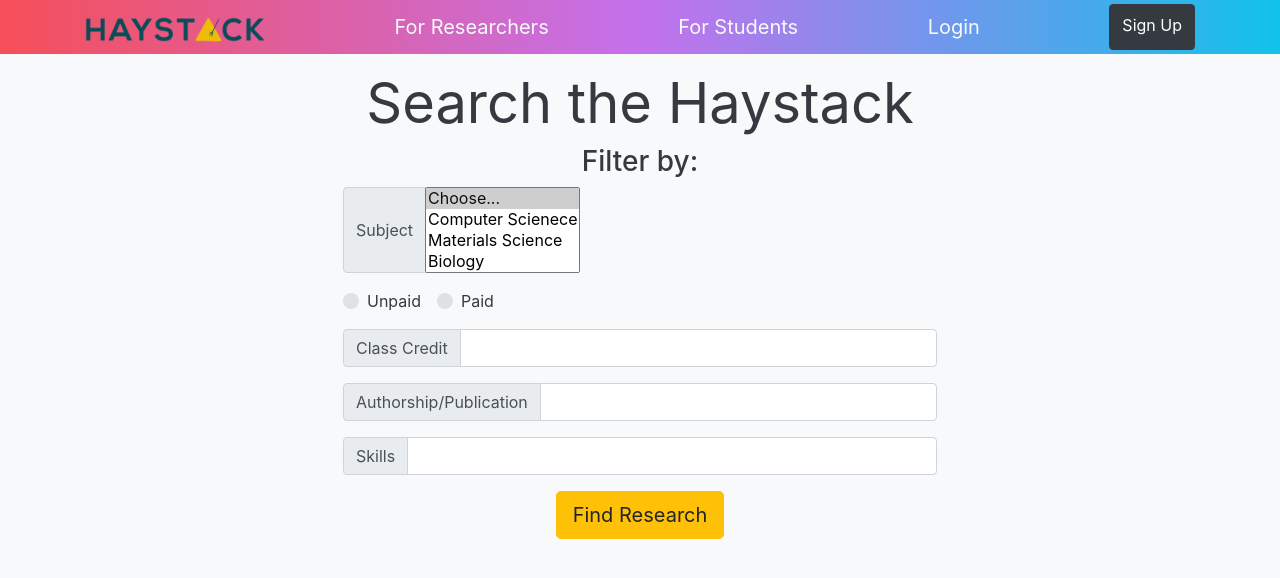
After one commit to tonypan2000/Haystack, a PHP site: page /search_student.html in a window 1280 px wide. The commit adds this page. Shown: the top 578 px of the page. Run offline with PHP 8.4, Linux system fonts and the light colour scheme.

Commit message:
implement search pages

```diff
--- /dev/null
+++ b/credentials.json
@@ -0,0 +1 @@
+{"web":{"client_id":"796325909617-kh08o4a9o04gc5i1tkvmudgvheq1esj7.apps.googleusercontent.com","project_id":"haystack-1543012627386","auth_uri":"https://accounts.google.com/o/oauth2/auth","token_uri":"https://www.googleapis.com/oauth2/v3/token","auth_provider_x509_cert_url":"https://www.googleapis.com/oauth2/v1/certs","client_secret":"ZrqFBb6x4677FWLK7TYFmJSj"}}
--- a/login.html
+++ b/login.html
@@ -2,11 +2,12 @@
 <html lang="en">
 <head>
     <meta charset="utf-8">
-    <title>For Students | Haystack</title>
     <meta name="viewport" content="width=device-width, initial-scale=1">
+    <meta name="google-signin-client_id" content="796325909617-kh08o4a9o04gc5i1tkvmudgvheq1esj7.apps.googleusercontent.com">
     <link rel="icon" href="icon.jpg" type="image/x-icon">
     <link rel="stylesheet" href="https://stackpath.bootstrapcdn.com/bootstrap/4.1.3/css/bootstrap.min.css" integrity="sha384-MCw98/SFnGE8fJT3GXwEOngsV7Zt27NXFoaoApmYm81iuXoPkFOJwJ8ERdknLPMO" crossorigin="anonymous">
     <link rel="stylesheet" href="styles.css">
+    <title>For Students | Haystack</title>
 </head>
 <body class="bg-light">
     <nav class="site-header sticky-top py-1">
@@ -52,6 +53,7 @@
     <script src="https://code.jquery.com/jquery-3.3.1.slim.min.js" integrity="sha384-q8i/X+965DzO0rT7abK41JStQIAqVgRVzpbzo5smXKp4YfRvH+8abtTE1Pi6jizo" crossorigin="anonymous"></script>
     <script src="https://stackpath.bootstrapcdn.com/bootstrap/4.1.3/js/bootstrap.min.js" integrity="sha384-ChfqqxuZUCnJSK3+MXmPNIyE6ZbWh2IMqE241rYiqJxyMiZ6OW/JmZQ5stwEULTy" crossorigin="anonymous"></script>
     <script src="https://cdnjs.cloudflare.com/ajax/libs/popper.js/1.14.3/umd/popper.min.js" integrity="sha384-ZMP7rVo3mIykV+2+9J3UJ46jBk0WLaUAdn689aCwoqbBJiSnjAK/l8WvCWPIPm49" crossorigin="anonymous"></script>
+    <script src="https://apis.google.com/js/platform.js" async defer></script>
 </footer>
 </body>
 </html>
--- /dev/null
+++ b/search_student.html
@@ -0,0 +1,80 @@
+<!DOCTYPE html>
+<html lang="en">
+<head>
+  <meta charset="utf-8">
+  <meta name="google-signin-client_id" content="796325909617-kh08o4a9o04gc5i1tkvmudgvheq1esj7.apps.googleusercontent.com">
+  <title>Student Search | Haystack</title>
+  <meta name="viewport" content="width=device-width, initial-scale=1">
+  <link rel="icon" href="icon.jpg" type="image/x-icon">
+  <link rel="stylesheet" href="https://stackpath.bootstrapcdn.com/bootstrap/4.1.3/css/bootstrap.min.css" integrity="sha384-MCw98/SFnGE8fJT3GXwEOngsV7Zt27NXFoaoApmYm81iuXoPkFOJwJ8ERdknLPMO" crossorigin="anonymous">
+  <link rel="stylesheet" href="styles.css">
+</head>
+<body class="bg-light">
+  <nav class="site-header sticky-top py-1">
+    <div class="container d-flex flex-column flex-md-row justify-content-between">
+      <a class="py-2 d-none d-md-inline-block text-light" href="index.html"><img src="logo.png" alt="HAYSTACK" width="180" height="26"></a>
+      <a class="py-2 d-none d-md-inline-block text-light" href="researcher.html">For Researchers</a>
+      <a class="py-2 d-none d-md-inline-block text-light" href="student.html">For Students</a>
+      <a class="py-2 d-none d-md-inline-block text-light" href="login.html">Login</a>
+      <a class="py-2 d-none d-md-inline-block btn btn-dark" href="signup.html">Sign Up</a>
+    </div>
+  </nav>
+  <div class="position-relative overflow-hidden m-md-3 text-center text-dark">
+    <h1 class="display-4 font-weight-normal">Search the Haystack</h1>
+    <div class="col-sm-6 mobile-pull mx-auto">
+      <h3> Filter by: </h3>
+      <div class="input-group mb-3">
+        <div class="input-group-prepend">
+          <label class="input-group-text" for="inputGroupSelect01">Subject</label>
+        </div>
+        <select id="selectpicker" multiple="multiple">
+          <option selected>Choose...</option>
+          <option value="1">Computer Scienece</option>
+          <option value="2">Materials Science</option>
+          <option value="3">Biology</option>
+          <option value="4">Computer Scienece</option>
+          <option value="5">Computer Scienece</option>
+          <option value="6">Computer Scienece</option>
+          <option value="7">Computer Scienece</option>
+          <option value="8">Computer Scienece</option>
+          <option value="9">Computer Scienece</option>
+        </select>
+      </div>
+      <div class="input-group mb-3">
+        <div class="custom-control custom-radio custom-control-inline">
+          <input type="radio" id="customRadioInline1" name="customRadioInline1" class="custom-control-input">
+          <label class="custom-control-label" for="customRadioInline1">Unpaid</label>
+        </div>
+        <div class="custom-control custom-radio custom-control-inline">
+          <input type="radio" id="customRadioInline2" name="customRadioInline1" class="custom-control-input">
+          <label class="custom-control-label" for="customRadioInline2">Paid</label>
+        </div>
+      </div>
+      <div class="input-group mb-3">
+        <div class="input-group-prepend">
+          <label class="input-group-text" for="inputGroupSelect01">Class Credit</label>
+        </div>
+        <input type="text" class="form-control" placeholder="" aria-label="" aria-describedby="basic-addon1">
+      </div>
+      <div class="input-group mb-3">
+        <div class="input-group-prepend">
+          <label class="input-group-text" for="inputGroupSelect01">Authorship/Publication</label>
+        </div>
+        <input type="text" class="form-control" placeholder="" aria-label="" aria-describedby="basic-addon1">
+      </div>
+      <div class="input-group mb-3">
+        <div class="input-group-prepend">
+          <label class="input-group-text" for="inputGroupSelect01">Skills</label>
+        </div>
+        <input type="text" class="form-control" placeholder="" aria-label="" aria-describedby="basic-addon1">
+      </div>
+    </div>
+    <a class="btn btn-lg btn-warning" href="#">Find Research</a>
+  </div>
+  <footer>
+    <script src="https://code.jquery.com/jquery-3.3.1.min.js" integrity="sha256-FgpCb/KJQlLNfOu91ta32o/NMZxltwRo8QtmkMRdAu8=" crossorigin="anonymous"></script>
+    <script src="https://stackpath.bootstrapcdn.com/bootstrap/4.1.3/js/bootstrap.min.js" integrity="sha384-ChfqqxuZUCnJSK3+MXmPNIyE6ZbWh2IMqE241rYiqJxyMiZ6OW/JmZQ5stwEULTy" crossorigin="anonymous"></script>
+    <script src="https://cdnjs.cloudflare.com/ajax/libs/popper.js/1.14.3/umd/popper.min.js" integrity="sha384-ZMP7rVo3mIykV+2+9J3UJ46jBk0WLaUAdn689aCwoqbBJiSnjAK/l8WvCWPIPm49" crossorigin="anonymous"></script>
+  </footer>
+</body>
+</html>
--- a/signup.html
+++ b/signup.html
@@ -154,6 +154,7 @@
     <script src="https://stackpath.bootstrapcdn.com/bootstrap/4.1.3/js/bootstrap.min.js" integrity="sha384-ChfqqxuZUCnJSK3+MXmPNIyE6ZbWh2IMqE241rYiqJxyMiZ6OW/JmZQ5stwEULTy" crossorigin="anonymous"></script>
     <script src="js/jquery.scrolly.min.js"></script>
     <script src="https://cdnjs.cloudflare.com/ajax/libs/popper.js/1.14.3/umd/popper.min.js" integrity="sha384-ZMP7rVo3mIykV+2+9J3UJ46jBk0WLaUAdn689aCwoqbBJiSnjAK/l8WvCWPIPm49" crossorigin="anonymous"></script>
+    <script src="https://apis.google.com/js/platform.js" async defer></script>
     <script>
     $('.scrolly').scrolly({
       speed: 2000
```
Also changed, not shown: index.html (+0 -9 lines), search.html (deleted, +0 -11 lines), search_researcher.html (added, +82 -0 lines), styles.css (indentation only).
